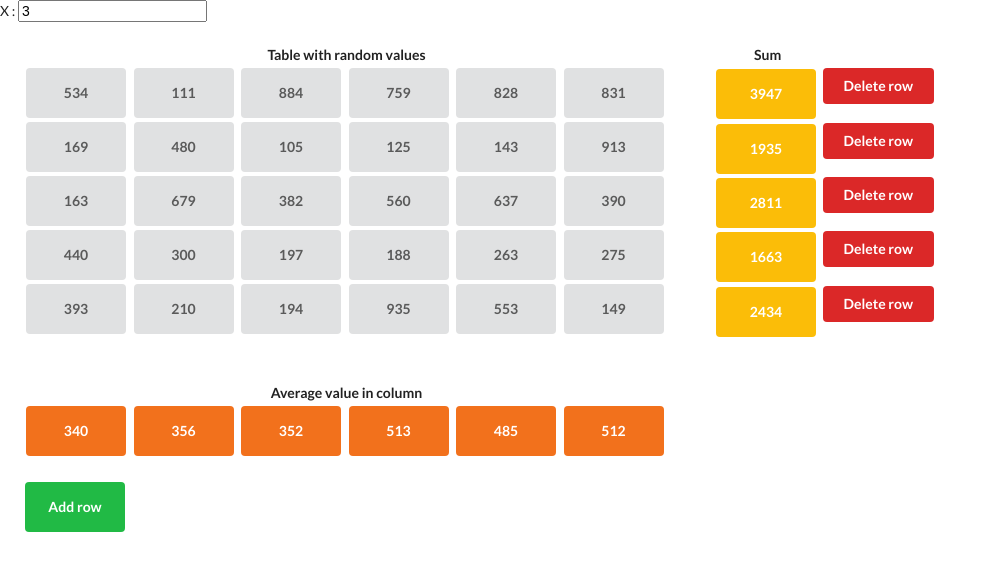
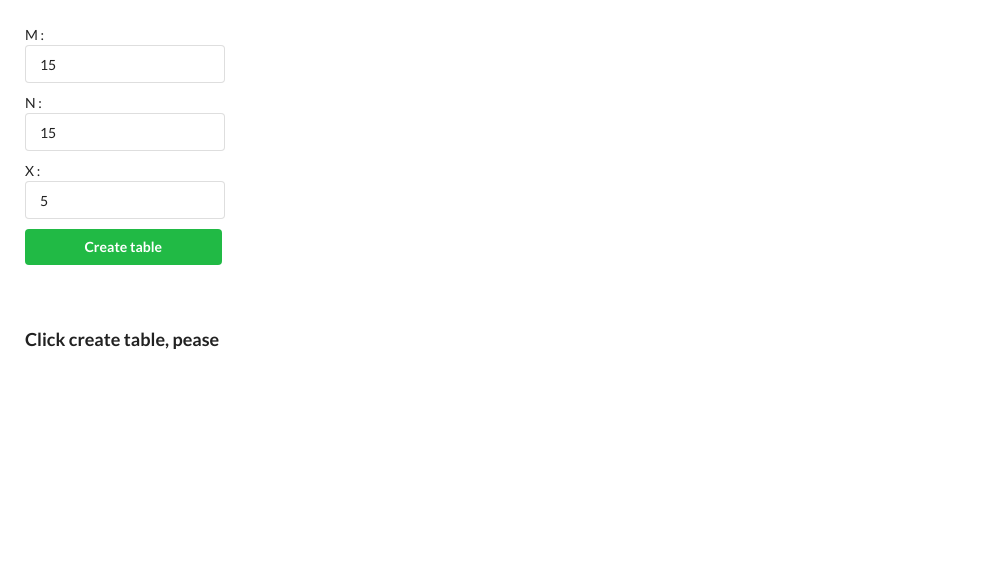
Before and after one commit to goncharukop/Memcrab_test, a React (Create React App) app: page / in a window 1280 px wide. Shown: the top 570 px of the page, without its empty margins (0-997 px from the left). Built offline with nearby package versions, Linux system fonts and the light colour scheme.

Commit message:
add  inputs

```diff
--- a/src/components/Table/Table.js
+++ b/src/components/Table/Table.js
@@ -4,8 +4,14 @@
 import React, { useState } from 'react';
 import './Table.scss';
 
-let M = 5;
-const N = 6;
+let showPercent = false;
+let showTable = false;
+
+export const Table = () => {
+  const [M, setM] = useState(15);
+  const [N, setN] = useState(15);
+  const [X, setX] = useState(5);
+  const [error, setError] = useState('');
 
   const matrixCreate = () => {
     const matrix = [];
@@ -29,7 +35,52 @@ const matrixCreate = () => {
     return matrix;
   };
 
-const getColumnAverage = (newMatrix) => {
+  const [newMatrix, setNewMatrix] = useState(matrixCreate());
+
+  const addOne = ({ el }) => {
+    newMatrix
+      .forEach(row => row
+        .forEach((cell) => {
+          if (cell.id === el.id) {
+            el.amount += 1;
+          }
+        }));
+
+    setNewMatrix([...newMatrix]);
+  };
+
+  const handleCreate = (event) => {
+    event.preventDefault();
+
+    if (!M || !N || !X) {
+      setError('Fill all fields, please');
+
+      return;
+    }
+
+    setNewMatrix(matrixCreate);
+    showTable = true;
+  };
+
+  const handleChange = (event) => {
+    const { name, value } = event.target;
+
+    switch (name) {
+      case 'X':
+        setX(value);
+        break;
+      case 'N':
+        setN(value);
+        break;
+      case 'M':
+        setM(value);
+        break;
+      default:
+        break;
+    }
+  };
+
+  const getColumnAverage = () => {
     const columnAverage = [];
 
     for (let j = 0; j < N; j += 1) {
@@ -37,7 +88,7 @@ const getColumnAverage = (newMatrix) => {
 
       for (let i = 0; i < M; i += 1) {
         if (newMatrix[i][j].id[1] === j) {
-        temp += matrix[i][j].amount;
+          temp += newMatrix[i][j].amount;
         }
       }
 
@@ -50,7 +101,9 @@ const getColumnAverage = (newMatrix) => {
     return columnAverage;
   };
 
-const getRowSum = (newMatrix) => {
+  const columnAverage = getColumnAverage();
+
+  const getRowSum = () => {
     const rowSum = [];
 
     for (let i = 0; i < M; i += 1) {
@@ -64,33 +117,7 @@ const getRowSum = (newMatrix) => {
     return rowSum;
   };
 
-let matrix = matrixCreate();
-let showPercent = false;
-
-export const Table = () => {
-  const [newMatrix, setNewMatrix] = useState(matrix);
-  const [X, setX] = useState(3);
-
   const rowSum = getRowSum(newMatrix);
-  const columnAverage = getColumnAverage(newMatrix);
-
-  const addOne = ({ el }) => {
-    el.amount += 1;
-
-    setNewMatrix([...matrix, el.amount + 1]);
-  };
-
-  const handleChange = (event) => {
-    const { name, value } = event.target;
-
-    switch (name) {
-      case 'X':
-        setX(value);
-        break;
-      default:
-        break;
-    }
-  };
 
   const addRow = () => {
     for (let i = M; i <= M; i += 1) {
@@ -106,29 +133,22 @@ export const Table = () => {
         });
       }
 
-      matrix.push(newMatrixRow);
+      newMatrix.push(newMatrixRow);
     }
 
-    M += 1;
-    setNewMatrix([...matrix]);
+    setM(M + 1);
+    setNewMatrix([...newMatrix]);
 
     return M;
   };
 
   const deleteRow = ({ row }) => {
-    for (const newRow of matrix) {
+    for (const newRow of newMatrix) {
       if (newRow[0].id[0] === row.id) {
-        matrix = [...matrix].filter(rowM => rowM !== newRow);
+        setNewMatrix(newMatrix.filter(el => el !== newRow));
+        setM(M - 1);
       }
     }
-
-    M -= 1;
-    setNewMatrix(matrix);
-
-    // eslint-disable-next-line no-console
-    console.log(matrix);
-
-    return M;
   };
 
   const getNeighborValue = ({ el }) => {
@@ -136,7 +156,7 @@ export const Table = () => {
     let temp = 0;
 
     while (counter < X) {
-      matrix.forEach((row) => {
+      newMatrix.forEach((row) => {
         row.forEach((cell) => {
           if (el.amount + temp >= cell.amount
           && el.amount - temp <= cell.amount
@@ -157,28 +177,23 @@ export const Table = () => {
       });
     }
 
-    setNewMatrix([...matrix]);
-
-    return matrix;
+    setNewMatrix([...newMatrix]);
   };
 
   const getInitialColor = () => {
-    matrix.forEach((row) => {
+    newMatrix.forEach((row) => {
       row.forEach((cell) => {
         cell.className = 'table__cell ui button';
       });
     });
 
-    setNewMatrix([...matrix]);
-
-    return matrix;
+    setNewMatrix([...newMatrix]);
   };
 
   const getPercent = ({ row }) => {
-    matrix.forEach((newRow) => {
+    newMatrix.forEach((newRow) => {
       newRow.forEach((cell) => {
         if (row.id === cell.id[0]) {
-          // eslint-disable-next-line no-restricted-properties
           cell.percent = `${(cell.amount / row.sum * 100).toFixed(2)}%`;
         } else {
           cell.percent = cell.amount;
@@ -187,22 +202,41 @@ export const Table = () => {
     });
 
     showPercent = true;
-
-    setNewMatrix([...matrix]);
-
-    return matrix;
+    setNewMatrix([...newMatrix]);
   };
 
   const getAmount = () => {
     showPercent = false;
 
-    setNewMatrix([...matrix]);
-
-    return matrix;
+    setNewMatrix([...newMatrix]);
   };
 
   return (
     <>
+      <form
+        className="ui form initial-form"
+        onSubmit={handleCreate}
+      >
+        <label>
+          {`M : `}
+          <input
+            type="number"
+            value={M}
+            name="M"
+            placeholder="Enter columns"
+            onChange={handleChange}
+          />
+        </label>
+        <label>
+          {`N : `}
+          <input
+            type="number"
+            value={N}
+            name="N"
+            placeholder="Enter rows"
+            onChange={handleChange}
+          />
+        </label>
         <label>
           {`X : `}
           <input
@@ -213,12 +247,26 @@ export const Table = () => {
           />
         </label>
 
+        <button
+          type="submit"
+          className="ui button green"
+        >
+          Create table
+        </button>
+        <p>{error}</p>
+      </form>
+
+      {
+        !showTable
+          ? <h3 className="create-text">Click create table, pease</h3>
+          : (
+            <>
               <div className="table-major">
                 <table className="table">
                   <tbody>
                     <th>
                       Table with random values
-              { matrix.map(row => (
+                      { newMatrix.map(row => (
                         <tr key={row[0].id[0]}>
                           {row.map(el => (
                             <td key={el.id}>
@@ -239,7 +287,11 @@ export const Table = () => {
                                 }
                                 <span
                                   className="table__cell-percent"
-                          style={{ height: showPercent ? `${el.percent}` : `` }}
+                                  style={{
+                                    height: showPercent
+                                      ? `${el.percent}`
+                                      : ``,
+                                  }}
                                 />
                               </button>
                             </td>
@@ -311,5 +363,8 @@ export const Table = () => {
                 Add row
               </button>
             </>
+          )
+      }
+    </>
   );
 };
--- a/src/components/Table/Table.scss
+++ b/src/components/Table/Table.scss
@@ -1,10 +1,10 @@
 .table {
   position: relative;
-  margin: 20px;
+  margin: 0 20px;
 
   &__cell {
     position: relative;
-    padding: 20px;
+    padding: 10px;
     margin: 10px;
     width: 100px;
     height: 50px;
@@ -24,7 +24,7 @@
   position: absolute;
   left: 0;
   bottom: 0;
-  width: 100px;
+  width: 100%;
   background-color:#007025;
   opacity: 50%;
   border-bottom-left-radius: 0.285rem;
@@ -41,3 +41,19 @@
   position: relative;
   left: 25px;
 }
+
+.initial-form {
+  width: 200px;
+  margin: 25px;
+}
+
+.create-text {
+  margin-left: 25px;
+}
+
+.initial-form {
+  display: flex;
+  flex-direction: column;
+  position: relative;
+  gap: 10px;
+}
```
Lines whose indentation alone changed are shown as unchanged.
